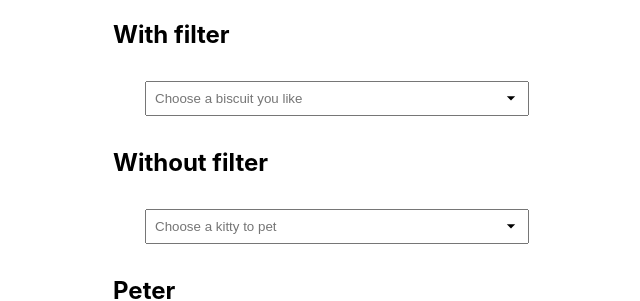
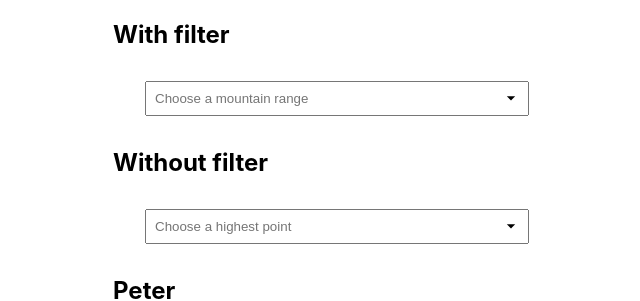
Before and after one commit to corteki/ls-unit-testing, a React (Create React App) app: page / in a window 1280 px wide. Shown: the top 301 px of the page, without its empty margins (335-975 px from the left). Built offline with nearby package versions, Linux system fonts and the light colour scheme; data requests are answered from the project's data file.

Commit message:
changed the examples

```diff
--- a/src/App.tsx
+++ b/src/App.tsx
@@ -2,20 +2,22 @@ import React from 'react';
 import { Select, Users } from './components';
 import './App.scss';
 
+const MountainRanges = ['Andes', 'Southern Great Escarpment', 'Rocky Mountains', 'Transantarctic Mountains', 'Great Dividing Range'];
+const HighestPoints = ['Mount aconcagua', 'Thabana Ntlenyana', 'Mount Elbert', 'Mount Kirkpatrick', 'Mount Kosciuszko']
 function App() {
   return (
     <div className="App">
       <section className="App__container">
       <h1>With filter</h1>
         <Select
-          placeholder="Choose a biscuit you like"
-          options={['a', 'b']}
+          placeholder="Choose a mountain range"
+          options={MountainRanges}
         />
         <h1>Without filter</h1>
         <Select
           hasFilter={false}
-          placeholder="Choose a kitty to pet"
-          options={['c', 'd']}
+          placeholder="Choose a highest point"
+          options={HighestPoints}
         />
         <Users/>
       </section>
```
